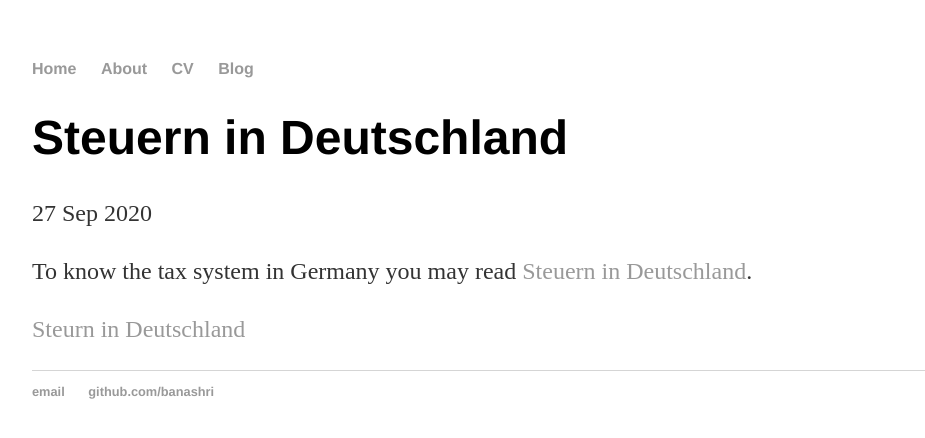
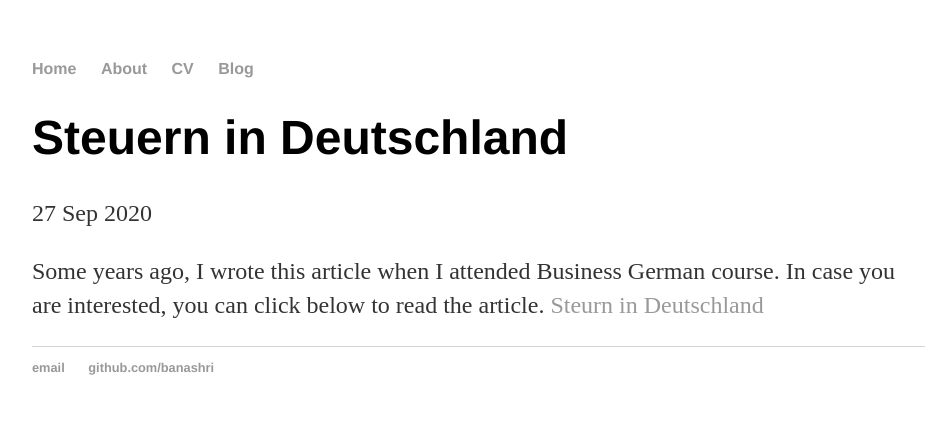
Before and after one commit to Banashri/banashri.github.io, a Jekyll site: the page built from _posts/2020-09-27-Steuern.md, in a window 1280 px wide. Shown: the top 438 px of the page, without its empty margins (160-1085 px from the left). Built offline with Jekyll 4.4.1, drawn with Linux system fonts in a browser that asks for light colours.

Commit message:
Update 2020-09-27-Steuern.md

```diff
--- a/_posts/2020-09-27-Steuern.md
+++ b/_posts/2020-09-27-Steuern.md
@@ -4,6 +4,5 @@ title: "Steuern in Deutschland"
 date: 2020-09-27
 ---
 
-To know the tax system in Germany you may read [Steuern in Deutschland](https://banashri.github.io/pdfs/Steuern.pdf).
-
+Some years ago, I wrote this article when I attended Business German course. In case you are interested, you can click below to read the article.
 <a href="https://banashri.github.io/pdfs/Steuern.pdf" target="_blank">Steurn in Deutschland</a>
```
